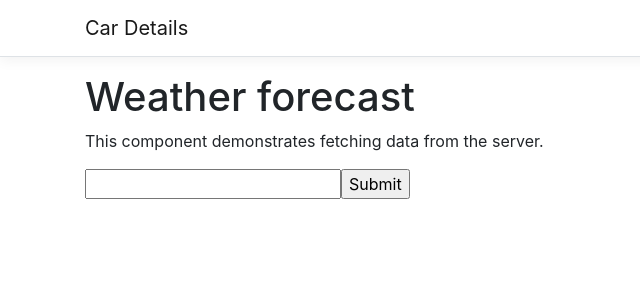
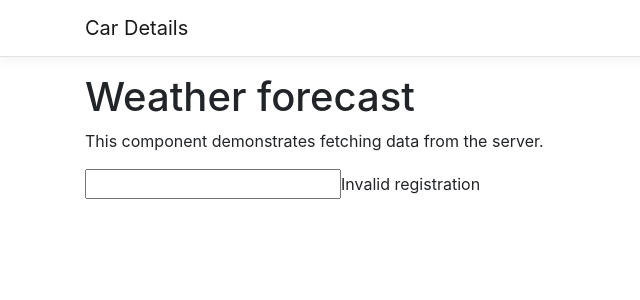
Before and after one commit to simonbrown/car-details, a React (Create React App) app in the folder car-details/ClientApp/: page / in a window 1280 px wide. Shown: the top 300 px of the page, without its empty margins (0-640 px from the left). Built offline with nearby package versions, Linux system fonts and the light colour scheme.

Commit message:
Validate car registration

```diff
--- a/car-details/ClientApp/src/components/RegistrationInput.tsx
+++ b/car-details/ClientApp/src/components/RegistrationInput.tsx
@@ -26,16 +26,24 @@ export class RegistrationInput extends Component<Props, State> {
         });
     }
 
+    isValid() {
+        return this.state.registration.match(/[a-zA-Z]{2}[0-9]{2} ?[a-zA-Z]{3}/g);
+    }
+
     handleSubmit(event: React.FormEvent<HTMLFormElement>) {
         event.preventDefault();
         this.props.onSubmit(this.state.registration);
     }
 
     render() {
+        let content = this.isValid()
+            ? <input type='submit' />
+            : <span>Invalid registration</span>
+
         return (
             <form onSubmit={this.handleSubmit}>
                 <input type='text' value={this.state.registration} onChange={this.handleChange} />
-                <input type='submit' />
+                {content}
             </form>
         );
     }
```
